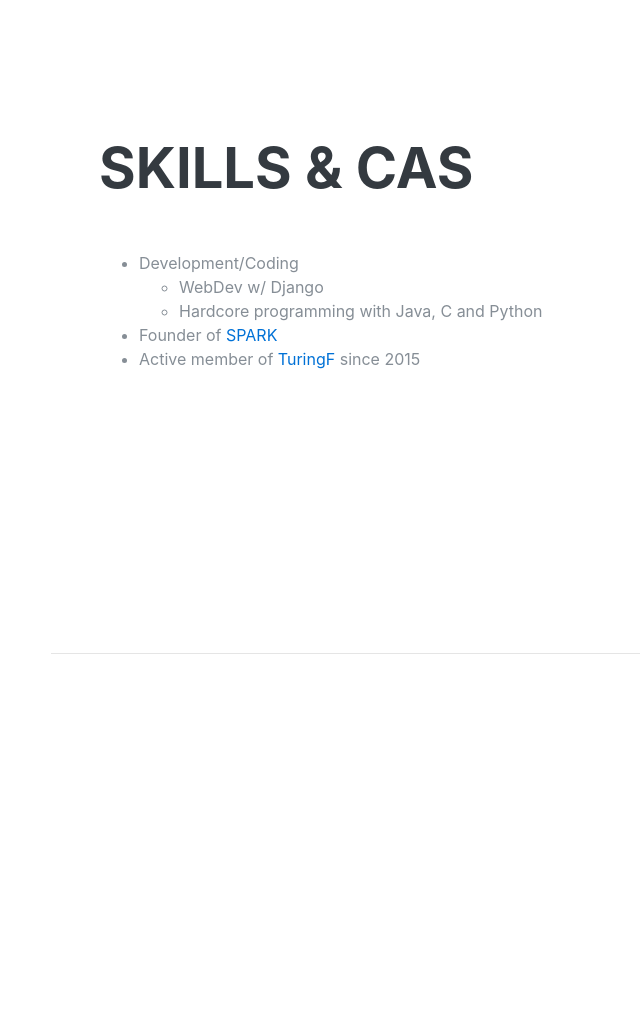
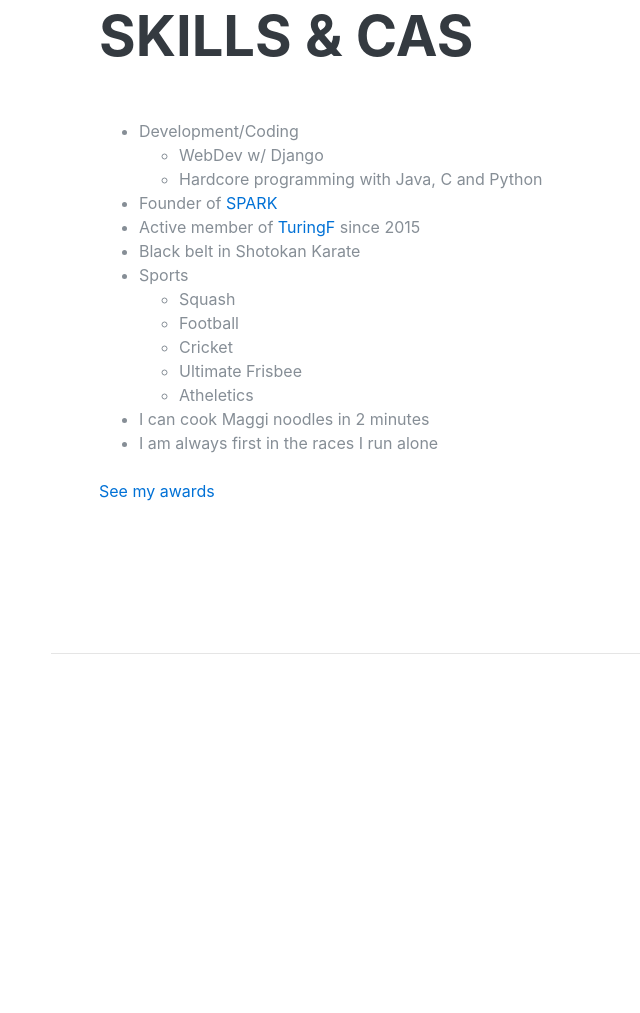
Before and after one commit to kartikeya23/voteforkart, a plain HTML site: page index.html in a window 1280 px wide. Shown: the part 948-1961 px from the top of the page, without its empty margins (221-861 px from the left). Drawn offline with nearby package versions, Linux system fonts and the light colour scheme; a web font is replaced by a local one.

Commit message:
adding more to sec2

```diff
--- a/index.html
+++ b/index.html
@@ -89,7 +89,21 @@
 						</li>
 						<li>Founder of <a href="https://www.instagram.com/spark_jpis/" target="_blank">SPARK</a></li>
 						<li>Active member of <a href="http://turingf.org" target="_blank">TuringF</a> since 2015</li>
+						<li>Black belt in Shotokan Karate</li>
+						<li>Sports
+							<ul>
+								<li>Squash</li>
+								<li>Football</li>
+								<li>Cricket</li>
+								<li>Ultimate Frisbee</li>
+								<li>Atheletics</li>
+							</ul>
+						</li>
+						<li>I can cook Maggi noodles in 2 minutes</li>
+						<li>I am always first in the races I run alone</li>
 					</ul>
+					<br>
+					<a class="js-scroll-trigger " href="#awards">See my awards</a>
 				</div>
 			</section>
 			<hr class="m-0">
```
Also changed, not shown: 1 other file.
